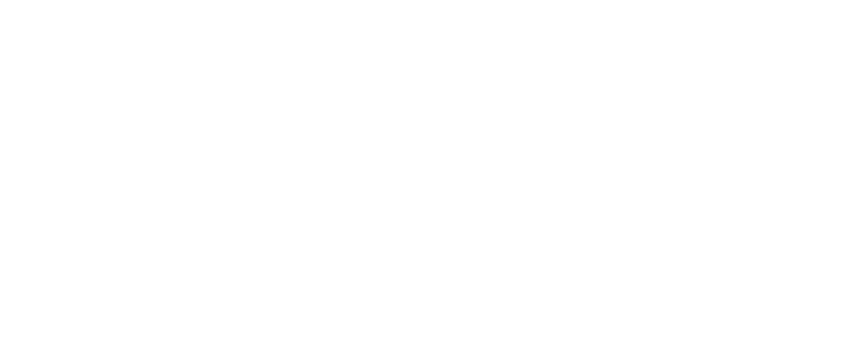
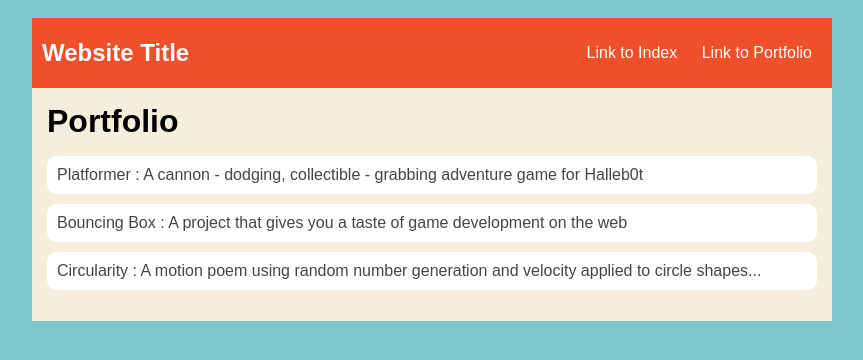
Before and after one commit to ElijahBax245/ElijahBax245.github.io, a plain HTML site: page portfolio.html in a window 1280 px wide. Shown: the whole page, without its empty margins (208-1071 px from the left). Drawn offline with Linux system fonts and the light colour scheme.

Commit message:
add portfolio.html file

```diff
--- a/portfolio.html
+++ b/portfolio.html
@@ -0,0 +1,35 @@
+<!DOCTYPE HTML>
+<html>
+    <head>
+<title>
+    Elijah's Website
+</title>
+<link rel="stylesheet" href="style.css">
+    </head>
+
+    <body>
+      <div id="all-contents">
+        <nav>
+            <h1>Website Title</h1>
+            <ul id="nav-ul">
+                <li class="nav-li">
+                    <a href="index.html">Link to Index</a>
+                </li>
+                <li class="nav-li">
+                    <a href="portfolio.html">Link to Portfolio</a>
+                </li>
+            </ul>
+        </nav>
+        <main>
+            <div class="content">
+                <h1>Portfolio</h1>
+                <ul id="portfolio">
+                    <li><a href="projects/platformer/">Platformer : A cannon - dodging, collectible - grabbing adventure game for Halleb0t</a></li>
+                    <li><a href="projects/bouncing-box/">Bouncing Box : A project that gives you a taste of game development on the web </a></li>
+                    <li><a href="projects/circularity/">Circularity : A motion poem using random number generation and velocity applied to circle shapes...</a></li>
+                </ul>
+            </div>
+        </main>
+      </div>
+    </body>
+</html>
--- a/style.css
+++ b/style.css
@@ -60,3 +60,32 @@ main {
 h2, h3 {
     margin: 0px;
 }
+   /* portfolio styles */
+   .content h1 {
+    color: black;
+}
+
+
+#portfolio {
+    list-style-type: none;
+    padding-left: 0;
+}
+
+
+#portfolio li {
+    background: #fff;
+    padding: 10px;
+    border-radius: 10px;
+    margin-bottom: 10px;
+}
+
+
+#portfolio li:hover {
+    background: #eee;
+}
+
+
+#portfolio a {
+    text-decoration: none;
+    color: #454545;
+}
```
